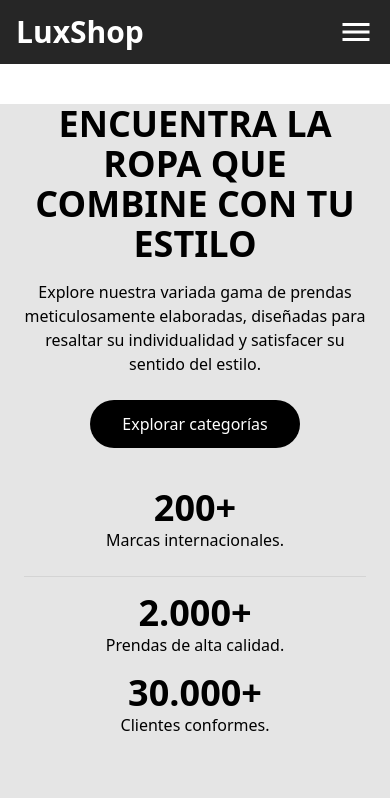
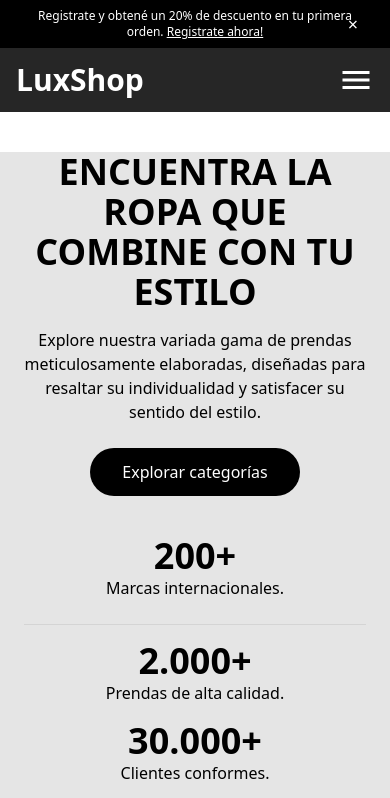
Before and after one commit to nassahel/vortex-g3-front, a Next.js app: page / in a window 390 px wide. Shown: the top 798 px of the page. Built offline with nearby package versions, Linux system fonts and the light colour scheme; no server answers.

Commit message:
feat(responsive): Nav bar

```diff
--- a/src/components/Navbar.tsx
+++ b/src/components/Navbar.tsx
@@ -28,26 +28,27 @@ const Navbar = (props: Props) => {
 
     return (
         <>
-            <div className="w-full bg-white hidden md:block ">
+            {/* Offer Modal para Desktop */}
             {offerModal && (
-                    <div className="py-2 px-4 bg-black text-white text-center">
-                        <div className="max-w-[80rem] mx-auto text-sm flex items-center justify-center relative ">
+                <div className="py-2 px-4 bg-black text-white text-center hidden md:block">
+                    <div className="max-w-[80rem] mx-auto text-sm flex items-center justify-center relative">
                         <p>
-                                Registrate y obtené un 20% de descunto en tu
-                                primera orden.{" "}
+                            Registrate y obtené un 20% de descuento en tu primera orden.{" "}
                             <Link className="underline" href="">
                                 Registrate ahora!
-                                </Link>{" "}
+                            </Link>
                         </p>
                         <button
                             onClick={() => setOfferModal(false)}
-                                className="absolute right-0 text-xl"
+                            className="absolute right-4 text-xl"
                         >
-                                x
+                            ×
                         </button>
                     </div>
                 </div>
             )}
+
+            <div className="w-full bg-white hidden md:block">
                 <div className="flex max-w-[80rem] min-w-[60rem] py-4 mx-auto gap-10 border-b">
                     <Link href="/">
                         <h2 className="text-4xl font-bold">LuxShop</h2>
@@ -55,11 +56,8 @@ const Navbar = (props: Props) => {
                     <div className="flex items-center gap-5">
                         <BtnCategory />
                         {user !== null && user.userRol === "ADMIN" && (
-                            <Link href="/administration/products">
-                                Administración
-                            </Link>
+                            <Link href="/administration/products">Administración</Link>
                         )}
-
                         <Link href="">Favoritos</Link>
                     </div>
                     <SearchBar />
@@ -70,12 +68,9 @@ const Navbar = (props: Props) => {
                                     {items.length}
                                 </p>
                             )}
-
                             <CiShoppingCart
                                 className={`text-3xl transition-all hover:scale-110 duration-150 ${
-                                    items.length !== 0
-                                        ? "text-black"
-                                        : "text-neutral-400"
+                                    items.length !== 0 ? "text-black" : "text-neutral-400"
                                 }`}
                             />
                         </Link>
@@ -88,10 +83,7 @@ const Navbar = (props: Props) => {
                             </Link>
                         ) : (
                             <div className="flex gap-6">
-                                <Link
-                                    className="w-fit  font-bold"
-                                    href="/profile"
-                                >
+                                <Link className="w-fit font-bold" href="/profile">
                                     {user.userName.split(" ")[0]}
                                 </Link>
                             </div>
@@ -100,30 +92,41 @@ const Navbar = (props: Props) => {
                 </div>
             </div>
 
+            {/* Offer Modal para Mobile */}
+            {offerModal && (
+                <div className="py-2 px-4 bg-black text-white text-center md:hidden">
+                    <div className="max-w-full mx-auto text-sm flex items-center justify-center relative px-4 sm:px-6">
+                        <p className="max-w-full text-xs sm:text-sm">
+                            Registrate y obtené un 20% de descuento en tu primera orden.{" "}
+                            <Link className="underline" href="">
+                                Registrate ahora!
+                            </Link>
+                        </p>
+                        <button
+                            onClick={() => setOfferModal(false)}
+                            className="absolute right-4 text-lg sm:text-xl"
+                        >
+                            ×
+                        </button>
+                    </div>
+                </div>
+            )}
+
             {/* Nav Movil */}
             <nav
                 aria-label="Menú principal"
-                className={` h-[4rem] md:hidden sticky bg-neutral-800 top-0 w-full z-40 flex text-white items-center justify-between px-4 m-0 p-0`}
+                className="h-[4rem] md:hidden sticky bg-neutral-800 top-0 w-full z-40 flex text-white items-center justify-between px-4"
             >
                 <Link className="font-bold text-3xl" href="#inicio">
                     LuxShop
                 </Link>
-                <button
-                    onClick={() => setShowNav(true)}
-                    className="text-4xl text-white"
-                >
+                <button onClick={() => setShowNav(true)} className="text-4xl text-white">
                     <IoMdMenu />
                 </button>
-                <div
-                    className={`${
-                        showNav ? "w-full" : "w-0"
-                    } fixed top-0 z-40 bottom-0 left-0 right-0`}
-                >
+                <div className={`${showNav ? "w-full" : "w-0"} fixed top-0 z-40 bottom-0 left-0 right-0`}>
                     <div
                         onClick={() => setShowNav(false)}
-                        className={`${
-                            showNav ? "fixed" : "hidden"
-                        } fixed bg-black/60  animate-appear top-0 bottom-0 left-0 right-0  `}
+                        className={`${showNav ? "fixed" : "hidden"} fixed bg-black/60 animate-appear top-0 bottom-0 left-0 right-0`}
                     ></div>
                     <div
                         className={`${
@@ -132,7 +135,7 @@ const Navbar = (props: Props) => {
                     >
                         <div
                             onClick={() => setShowNav(false)}
-                            className="absolute top-2 right-2 text-black border-2 border-neutral-300 p-1 rounded-md "
+                            className="absolute top-2 right-2 text-black border-2 border-neutral-300 p-1 rounded-md"
                         >
                             <IoCloseOutline />
                         </div>
@@ -141,19 +144,13 @@ const Navbar = (props: Props) => {
                                 <BtnCategory setShowNav={setShowNav} />
                             </li>
                             <li className="m-3">
-                                <Link href="/administration/products">
-                                    Administración
-                                </Link>
+                                <Link href="/administration/products">Administración</Link>
                             </li>
                             <li className="m-3">
-                                {" "}
                                 <Link href="">Favoritos</Link>
                             </li>
                             <li className="m-3">
-                                <Link
-                                    href="/carrito"
-                                    className="flex w-full justify-between"
-                                >
+                                <Link href="/carrito" className="flex w-full justify-between">
                                     <span>Mi Carrito</span>
                                     {items.length !== 0 && (
                                         <p className="absolute top-0 right-7 text-xs">
@@ -165,18 +162,12 @@ const Navbar = (props: Props) => {
                             </li>
                             <li className="m-3">
                                 {user === null ? (
-                                    <Link
-                                        href="/user/login"
-                                        className="text-black"
-                                    >
+                                    <Link href="/user/login" className="text-black">
                                         Ingresá
                                     </Link>
                                 ) : (
                                     <div className="flex gap-6 items-center">
-                                        <Link
-                                            className=" text-black"
-                                            href="/user/login"
-                                        >
+                                        <Link className="text-black" href="/user/login">
                                             {user.userName.split(" ")[0]}
                                         </Link>
                                     </div>
@@ -188,6 +179,7 @@ const Navbar = (props: Props) => {
             </nav>
         </>
     );
+
 };
 
 export default Navbar;
```
Lines whose indentation alone changed are shown as unchanged.
